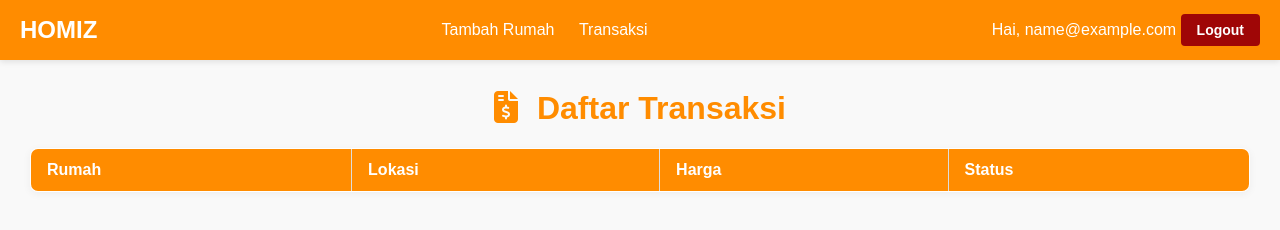
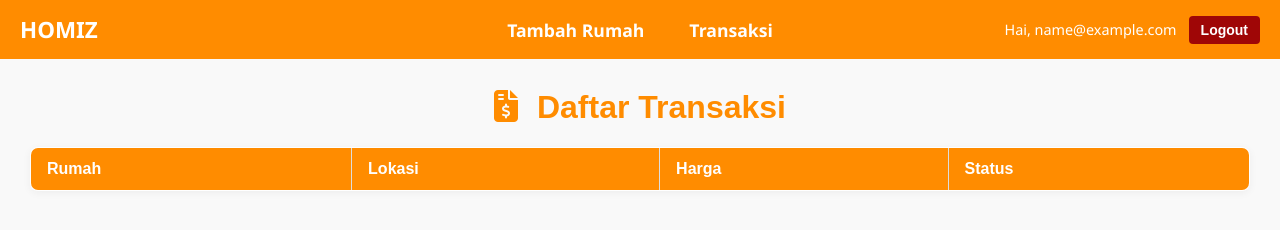
Before and after one commit to Maydamai03/Projek_Akhir_PrakTCC_017_033, a plain HTML site: page frontend/transaksi.html in a window 1280 px wide. Drawn offline with Linux system fonts and the light colour scheme; no server answers; sample sign-in values are in the browser's storage.

Commit message:
update navbar

```diff
--- a/frontend/css/beliRumah.css
+++ b/frontend/css/beliRumah.css
@@ -6,34 +6,65 @@ body {
 }
 
 .navbar {
+  position: relative;
   display: flex;
   justify-content: space-between;
   align-items: center;
   background-color: #ff8c00;
   color: white;
-  padding: 10px 20px;
-  flex-wrap: wrap;
-}
-
-.navbar a {
-  color: white;
-  text-decoration: none;
-  margin: 0 10px;
+  padding: 14px 20px;
+  flex-wrap: nowrap;
+  font-family: 'Segoe UI', Tahoma, Geneva, Verdana, sans-serif;
 }
 
 .navbar .brand {
-  font-weight: bold;
-  font-size: 1.2em;
+  font-weight: 700;
+  font-size: 1.4rem;
+  color: white;
+  text-decoration: none;
+
+}
+
+.navbar-left {
+  flex: 1;
+}
+
+.navbar-center {
+  position: absolute;
+  left: 50%;
+  transform: translateX(-50%);
+  display: flex;
+  gap: 25px;
+  font-weight: 600;
+  font-size: 1.1rem;
 }
 
 .navbar-center a {
-  margin: 0 10px;
+  color: white;
+  text-decoration: none;
+  padding: 5px 10px;
+  border-radius: 5px;
+  transition: background-color 0.2s ease;
+}
+
+.navbar-center a:hover {
+  background-color: rgba(255, 255, 255, 0.2);
 }
 
 .navbar-right {
+  flex: 1;
   display: flex;
+  justify-content: flex-end;
   align-items: center;
-  gap: 10px;
+  gap: 12px;
+  font-size: 0.9rem;
+  white-space: nowrap; /* supaya nama/email tidak pecah baris */
+}
+
+.navbar-right #auth-info {
+  max-width: 180px; /* batasi panjang teks agar tetap rapi */
+  overflow: hidden;
+  text-overflow: ellipsis;
 }
 
 button.logout {
@@ -43,6 +74,8 @@ button.logout {
   border: none;
   border-radius: 4px;
   cursor: pointer;
+  font-weight: 600;
+  transition: background-color 0.2s ease;
 }
 
 button.logout:hover {
--- a/frontend/css/form.css
+++ b/frontend/css/form.css
@@ -6,34 +6,65 @@ body {
 }
 
 .navbar {
+  position: relative;
   display: flex;
   justify-content: space-between;
   align-items: center;
   background-color: #ff8c00;
   color: white;
-  padding: 10px 20px;
-  flex-wrap: wrap;
-}
-
-.navbar a {
-  color: white;
-  text-decoration: none;
-  margin: 0 10px;
+  padding: 14px 20px;
+  flex-wrap: nowrap;
+  font-family: 'Segoe UI', Tahoma, Geneva, Verdana, sans-serif;
 }
 
 .navbar .brand {
-  font-weight: bold;
-  font-size: 1.2em;
+  font-weight: 700;
+  font-size: 1.4rem;
+  color: white;
+  text-decoration: none;
+
+}
+
+.navbar-left {
+  flex: 1;
+}
+
+.navbar-center {
+  position: absolute;
+  left: 50%;
+  transform: translateX(-50%);
+  display: flex;
+  gap: 25px;
+  font-weight: 600;
+  font-size: 1.1rem;
 }
 
 .navbar-center a {
-  margin: 0 10px;
+  color: white;
+  text-decoration: none;
+  padding: 5px 10px;
+  border-radius: 5px;
+  transition: background-color 0.2s ease;
+}
+
+.navbar-center a:hover {
+  background-color: rgba(255, 255, 255, 0.2);
 }
 
 .navbar-right {
+  flex: 1;
   display: flex;
+  justify-content: flex-end;
   align-items: center;
-  gap: 10px;
+  gap: 12px;
+  font-size: 0.9rem;
+  white-space: nowrap; /* supaya nama/email tidak pecah baris */
+}
+
+.navbar-right #auth-info {
+  max-width: 180px; /* batasi panjang teks agar tetap rapi */
+  overflow: hidden;
+  text-overflow: ellipsis;
 }
 
 button.logout {
@@ -43,11 +74,14 @@ button.logout {
   border: none;
   border-radius: 4px;
   cursor: pointer;
+  font-weight: 600;
+  transition: background-color 0.2s ease;
 }
 
 button.logout:hover {
   background-color: #e24848;
 }
+
 
 .form-card {
   background-color: white;
--- a/frontend/css/style.css
+++ b/frontend/css/style.css
@@ -6,34 +6,80 @@ body {
 }
 
 .navbar {
+  position: relative;
   display: flex;
   justify-content: space-between;
   align-items: center;
   background-color: #ff8c00;
   color: white;
-  padding: 10px 20px;
-  flex-wrap: wrap;
-}
-
-.navbar a {
-  color: white;
-  text-decoration: none;
-  margin: 0 10px;
+  padding: 14px 20px;
+  flex-wrap: nowrap;
+  font-family: 'Segoe UI', Tahoma, Geneva, Verdana, sans-serif;
 }
 
 .navbar .brand {
-  font-weight: bold;
-  font-size: 1.2em;
+  font-weight: 700;
+  font-size: 1.4rem;
+  color: white;
+  text-decoration: none;
+
+}
+
+.navbar-left {
+  flex: 1;
+}
+
+.navbar-center {
+  position: absolute;
+  left: 50%;
+  transform: translateX(-50%);
+  display: flex;
+  gap: 25px;
+  font-weight: 600;
+  font-size: 1.1rem;
 }
 
 .navbar-center a {
-  margin: 0 10px;
+  color: white;
+  text-decoration: none;
+  padding: 5px 10px;
+  border-radius: 5px;
+  transition: background-color 0.2s ease;
+}
+
+.navbar-center a:hover {
+  background-color: rgba(255, 255, 255, 0.2);
 }
 
 .navbar-right {
+  flex: 1;
   display: flex;
+  justify-content: flex-end;
   align-items: center;
-  gap: 10px;
+  gap: 12px;
+  font-size: 0.9rem;
+  white-space: nowrap; /* supaya nama/email tidak pecah baris */
+}
+
+.navbar-right #auth-info {
+  max-width: 180px; /* batasi panjang teks agar tetap rapi */
+  overflow: hidden;
+  text-overflow: ellipsis;
+}
+
+button.logout {
+  padding: 6px 12px;
+  background-color: #9f0606;
+  color: white;
+  border: none;
+  border-radius: 4px;
+  cursor: pointer;
+  font-weight: 600;
+  transition: background-color 0.2s ease;
+}
+
+button.logout:hover {
+  background-color: #e24848;
 }
 
 main {
@@ -89,18 +135,6 @@ button:hover {
   background-color: #e24848;
 }
 
-button.logout {
-  padding: 6px 12px;
-  background-color: #9f0606;
-  color: white;
-  border: none;
-  border-radius: 4px;
-  cursor: pointer;
-}
-
-button.logout:hover {
-  background-color: #e24848;
-}
 
 .rumah button.edit,
 .rumah button.delete {
--- a/frontend/css/transaksi.css
+++ b/frontend/css/transaksi.css
@@ -8,39 +8,76 @@ body {
 
 /* ======= Navbar ======= */
 .navbar {
+  position: relative;
   display: flex;
   justify-content: space-between;
   align-items: center;
   background-color: #ff8c00;
   color: white;
-  padding: 0 20px;
-  height: 60px;
-  box-shadow: 0 2px 6px rgba(0, 0, 0, 0.1);
-}
-
-.navbar a {
-  color: white;
-  text-decoration: none;
-  margin: 0 10px;
+  padding: 14px 20px;
+  flex-wrap: nowrap;
+  font-family: 'Segoe UI', Tahoma, Geneva, Verdana, sans-serif;
 }
 
 .navbar .brand {
-  font-weight: bold;
-  font-size: 1.5em;
+  font-weight: 700;
+  font-size: 1.4rem;
+  color: white;
   text-decoration: none;
+
+}
+
+.navbar-left {
+  flex: 1;
+}
+
+.navbar-center {
+  position: absolute;
+  left: 50%;
+  transform: translateX(-50%);
+  display: flex;
+  gap: 25px;
+  font-weight: 600;
+  font-size: 1.1rem;
+}
+
+.navbar-center a {
   color: white;
-  padding: 0;
-  margin: 0;
+  text-decoration: none;
+  padding: 5px 10px;
+  border-radius: 5px;
+  transition: background-color 0.2s ease;
+}
+
+.navbar-center a:hover {
+  background-color: rgba(255, 255, 255, 0.2);
+}
+
+.navbar-right {
+  flex: 1;
+  display: flex;
+  justify-content: flex-end;
+  align-items: center;
+  gap: 12px;
+  font-size: 0.9rem;
+  white-space: nowrap; /* supaya nama/email tidak pecah baris */
+}
+
+.navbar-right #auth-info {
+  max-width: 180px; /* batasi panjang teks agar tetap rapi */
+  overflow: hidden;
+  text-overflow: ellipsis;
 }
 
 button.logout {
-  padding: 8px 16px;
+  padding: 6px 12px;
   background-color: #9f0606;
   color: white;
   border: none;
   border-radius: 4px;
   cursor: pointer;
-  font-weight: bold;
+  font-weight: 600;
+  transition: background-color 0.2s ease;
 }
 
 button.logout:hover {
```
